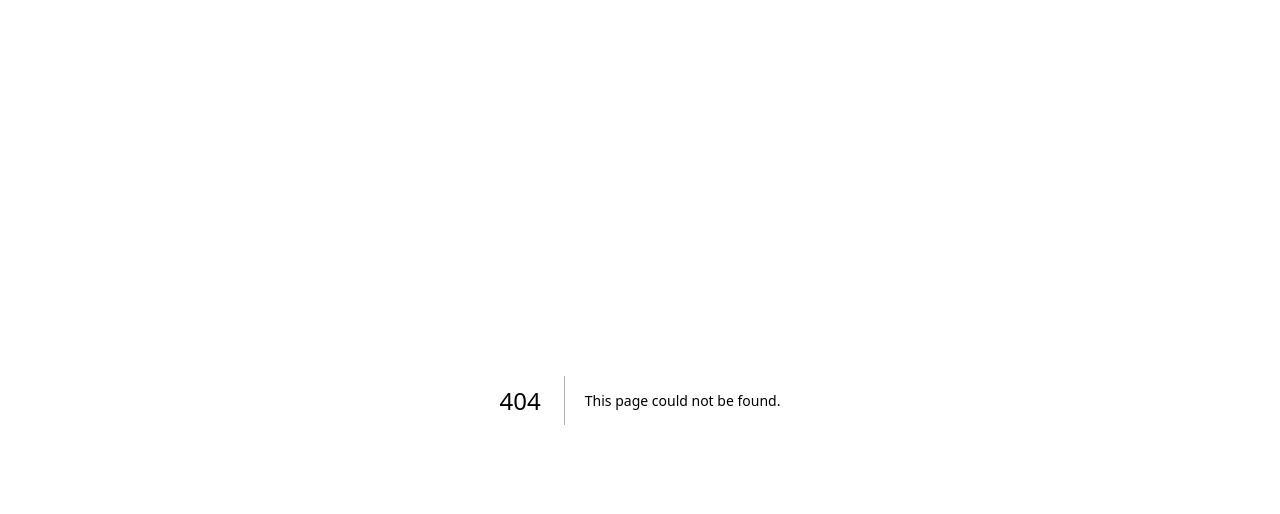
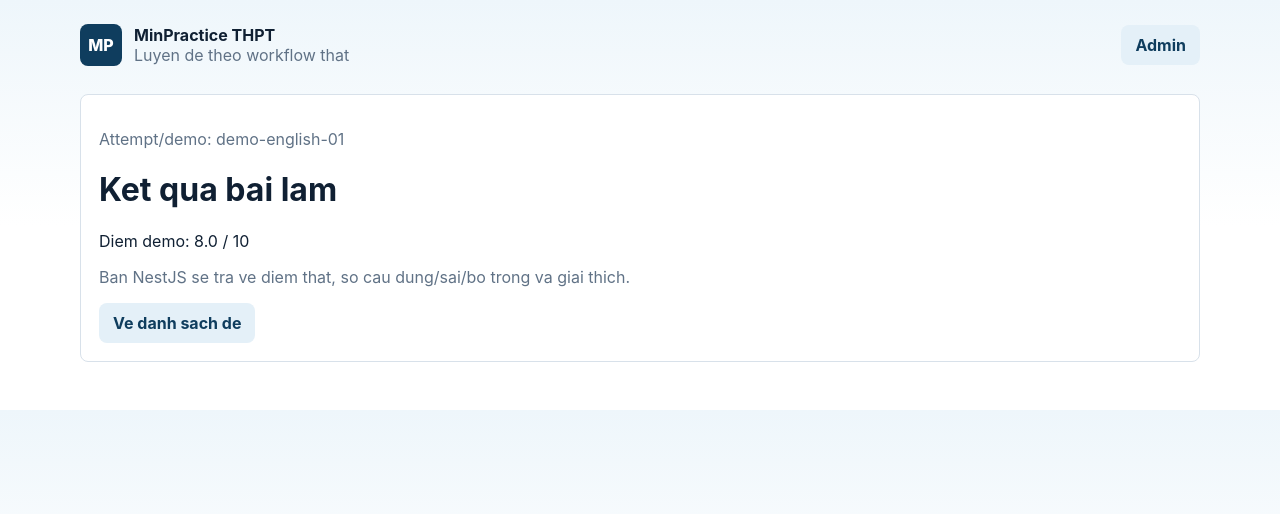
Before and after one commit to thaonam/minpractice-thpt, a Next.js app in the folder apps/web/: page /results/demo-english-01 in a window 1280 px wide. Before the commit this address had no page. Shown: the top 514 px of the page. Built offline with nearby package versions, Linux system fonts and the light colour scheme.

Commit message:
Add result route

```diff
--- /dev/null
+++ b/apps/web/src/app/results/[attemptId]/page.tsx
@@ -0,0 +1,19 @@
+import Link from 'next/link';
+import { AppHeader } from '@/components/app-header';
+
+export default function ResultPage({ params }: { params: { attemptId: string } }) {
+  return (
+    <main className="shell">
+      <AppHeader />
+      <div className="card">
+        <p className="muted">Attempt/demo: {params.attemptId}</p>
+        <h1>Ket qua bai lam</h1>
+        <p>Diem demo: 8.0 / 10</p>
+        <p className="muted">Ban NestJS se tra ve diem that, so cau dung/sai/bo trong va giai thich.</p>
+        <Link className="btn secondary" href="/">
+          Ve danh sach de
+        </Link>
+      </div>
+    </main>
+  );
+}
```
